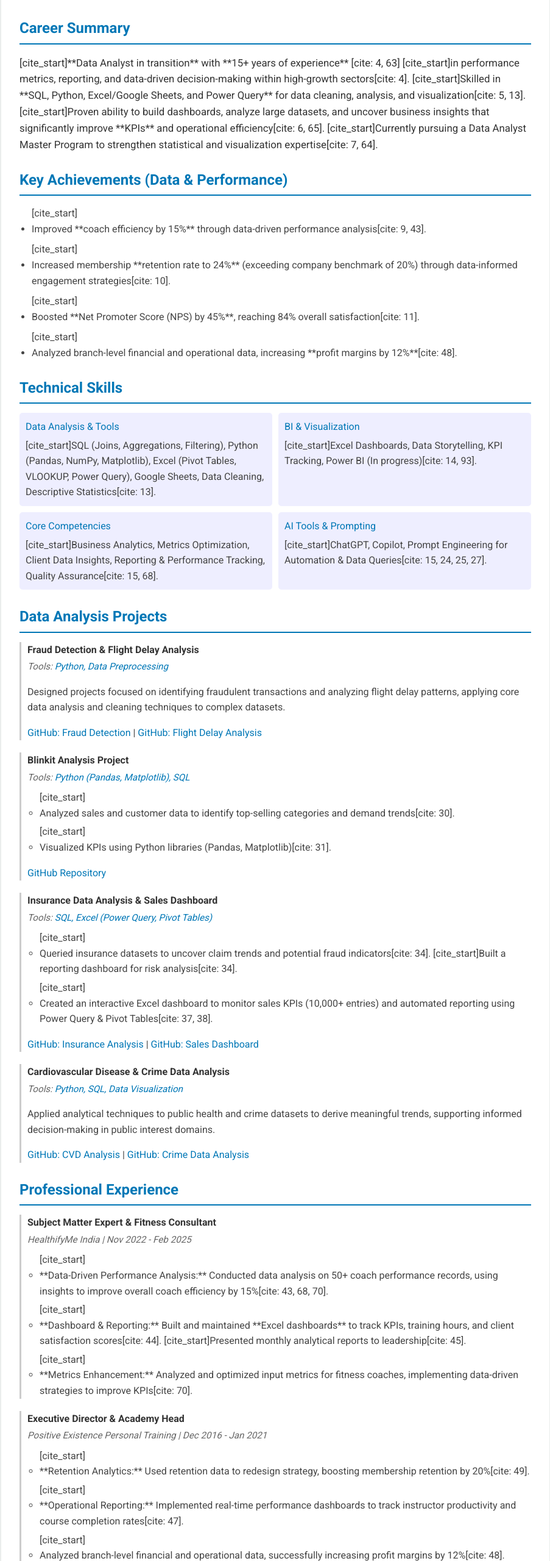
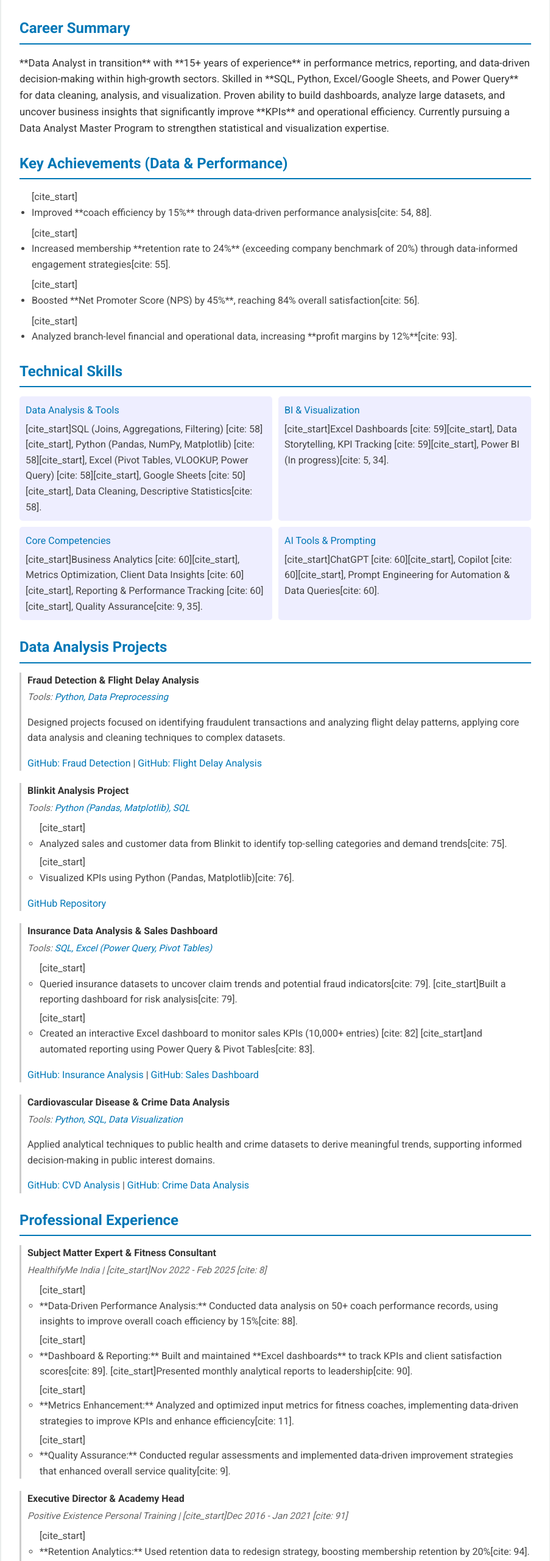
Before and after one commit to rakeshaamalepatil/resume, a plain HTML site: page index.html in a window 1280 px wide. Shown: the part 240-2800 px from the top of the page at 61% size, without its empty margins (188-1091 px from the left). Drawn offline with Linux system fonts and the light colour scheme.

Commit message:
Index.html

```diff
--- a/index.html
+++ b/index.html
@@ -239,17 +239,17 @@
             <section class="summary">
                 <h2>Career Summary</h2>
                 <p>
-                    [cite_start]**Data Analyst in transition** with **15+ years of experience** [cite: 4, 63] [cite_start]in performance metrics, reporting, and data-driven decision-making within high-growth sectors[cite: 4]. [cite_start]Skilled in **SQL, Python, Excel/Google Sheets, and Power Query** for data cleaning, analysis, and visualization[cite: 5, 13]. [cite_start]Proven ability to build dashboards, analyze large datasets, and uncover business insights that significantly improve **KPIs** and operational efficiency[cite: 6, 65]. [cite_start]Currently pursuing a Data Analyst Master Program to strengthen statistical and visualization expertise[cite: 7, 64].
+                    **Data Analyst in transition** with **15+ years of experience** in performance metrics, reporting, and data-driven decision-making within high-growth sectors. Skilled in **SQL, Python, Excel/Google Sheets, and Power Query** for data cleaning, analysis, and visualization. Proven ability to build dashboards, analyze large datasets, and uncover business insights that significantly improve **KPIs** and operational efficiency. Currently pursuing a Data Analyst Master Program to strengthen statistical and visualization expertise.
                 </p>
             </section>
 
             <section>
                 <h2>Key Achievements (Data & Performance)</h2>
                 <ul class="achievement-list">
-                    [cite_start]<li>Improved **coach efficiency by 15%** through data-driven performance analysis[cite: 9, 43].</li>
-                    [cite_start]<li>Increased membership **retention rate to 24%** (exceeding company benchmark of 20%) through data-informed engagement strategies[cite: 10].</li>
-                    [cite_start]<li>Boosted **Net Promoter Score (NPS) by 45%**, reaching 84% overall satisfaction[cite: 11].</li>
-                    [cite_start]<li>Analyzed branch-level financial and operational data, increasing **profit margins by 12%**[cite: 48].</li>
+                    [cite_start]<li>Improved **coach efficiency by 15%** through data-driven performance analysis[cite: 54, 88].</li>
+                    [cite_start]<li>Increased membership **retention rate to 24%** (exceeding company benchmark of 20%) through data-informed engagement strategies[cite: 55].</li>
+                    [cite_start]<li>Boosted **Net Promoter Score (NPS) by 45%**, reaching 84% overall satisfaction[cite: 56].</li>
+                    [cite_start]<li>Analyzed branch-level financial and operational data, increasing **profit margins by 12%**[cite: 93].</li>
                 </ul>
             </section>
 
@@ -258,19 +258,19 @@
                 <div class="skills-grid">
                     <div class="skill-category">
                         <strong>Data Analysis & Tools</strong>
-                        [cite_start]SQL (Joins, Aggregations, Filtering), Python (Pandas, NumPy, Matplotlib), Excel (Pivot Tables, VLOOKUP, Power Query), Google Sheets, Data Cleaning, Descriptive Statistics[cite: 13].
+                        [cite_start]SQL (Joins, Aggregations, Filtering) [cite: 58][cite_start], Python (Pandas, NumPy, Matplotlib) [cite: 58][cite_start], Excel (Pivot Tables, VLOOKUP, Power Query) [cite: 58][cite_start], Google Sheets [cite: 50][cite_start], Data Cleaning, Descriptive Statistics[cite: 58].
                     </div>
                     <div class="skill-category">
                         <strong>BI & Visualization</strong>
-                        [cite_start]Excel Dashboards, Data Storytelling, KPI Tracking, Power BI (In progress)[cite: 14, 93].
+                        [cite_start]Excel Dashboards [cite: 59][cite_start], Data Storytelling, KPI Tracking [cite: 59][cite_start], Power BI (In progress)[cite: 5, 34].
                     </div>
                     <div class="skill-category">
                         <strong>Core Competencies</strong>
-                        [cite_start]Business Analytics, Metrics Optimization, Client Data Insights, Reporting & Performance Tracking, Quality Assurance[cite: 15, 68].
+                        [cite_start]Business Analytics [cite: 60][cite_start], Metrics Optimization, Client Data Insights [cite: 60][cite_start], Reporting & Performance Tracking [cite: 60][cite_start], Quality Assurance[cite: 9, 35].
                     </div>
                     <div class="skill-category">
                         <strong>AI Tools & Prompting</strong>
-                        [cite_start]ChatGPT, Copilot, Prompt Engineering for Automation & Data Queries[cite: 15, 24, 25, 27].
+                        [cite_start]ChatGPT [cite: 60][cite_start], Copilot [cite: 60][cite_start], Prompt Engineering for Automation & Data Queries[cite: 60].
                     </div>
                 </div>
             </section>
@@ -289,8 +289,8 @@
                     <div class="project-title">Blinkit Analysis Project</div>
                     <div class="project-tools">Tools: <span class="tools">Python (Pandas, Matplotlib), SQL</span></div>
                     <ul>
-                        [cite_start]<li>Analyzed sales and customer data to identify top-selling categories and demand trends[cite: 30].</li>
-                        [cite_start]<li>Visualized KPIs using Python libraries (Pandas, Matplotlib)[cite: 31].</li>
+                        [cite_start]<li>Analyzed sales and customer data from Blinkit to identify top-selling categories and demand trends[cite: 75].</li>
+                        [cite_start]<li>Visualized KPIs using Python (Pandas, Matplotlib)[cite: 76].</li>
                     </ul>
                     <a href="https://github.com/rakeshaamalepatil/Blinkit-Analysis-Project" target="_blank">GitHub Repository</a>
                 </div>
@@ -299,8 +299,8 @@
                     <div class="project-title">Insurance Data Analysis & Sales Dashboard</div>
                     <div class="project-tools">Tools: <span class="tools">SQL, Excel (Power Query, Pivot Tables)</span></div>
                     <ul>
-                        [cite_start]<li>Queried insurance datasets to uncover claim trends and potential fraud indicators[cite: 34]. [cite_start]Built a reporting dashboard for risk analysis[cite: 34].</li>
-                        [cite_start]<li>Created an interactive Excel dashboard to monitor sales KPIs (10,000+ entries) and automated reporting using Power Query & Pivot Tables[cite: 37, 38].</li>
+                        [cite_start]<li>Queried insurance datasets to uncover claim trends and potential fraud indicators[cite: 79]. [cite_start]Built a reporting dashboard for risk analysis[cite: 79].</li>
+                        [cite_start]<li>Created an interactive Excel dashboard to monitor sales KPIs (10,000+ entries) [cite: 82] [cite_start]and automated reporting using Power Query & Pivot Tables[cite: 83].</li>
                     </ul>
                     <a href="https://github.com/rakeshaamalepatil/Insurance_Data_Analysis_Project" target="_blank">GitHub: Insurance Analysis</a> |
                     <a href="https://github.com/rakeshaamalepatil/sales-dashboard" target="_blank">GitHub: Sales Dashboard</a>
@@ -320,31 +320,33 @@
 
                 <div class="job">
                     <div class="job-title">Subject Matter Expert & Fitness Consultant</div>
-                    <div class="company-name">HealthifyMe India | Nov 2022 - Feb 2025</div>
+                    <div class="company-name">HealthifyMe India | [cite_start]Nov 2022 - Feb 2025 [cite: 8]</div>
                     <ul>
-                        [cite_start]<li>**Data-Driven Performance Analysis:** Conducted data analysis on 50+ coach performance records, using insights to improve overall coach efficiency by 15%[cite: 43, 68, 70].</li>
-                        [cite_start]<li>**Dashboard & Reporting:** Built and maintained **Excel dashboards** to track KPIs, training hours, and client satisfaction scores[cite: 44]. [cite_start]Presented monthly analytical reports to leadership[cite: 45].</li>
-                        [cite_start]<li>**Metrics Enhancement:** Analyzed and optimized input metrics for fitness coaches, implementing data-driven strategies to improve KPIs[cite: 70].</li>
+                        [cite_start]<li>**Data-Driven Performance Analysis:** Conducted data analysis on 50+ coach performance records, using insights to improve overall coach efficiency by 15%[cite: 88].</li>
+                        [cite_start]<li>**Dashboard & Reporting:** Built and maintained **Excel dashboards** to track KPIs and client satisfaction scores[cite: 89]. [cite_start]Presented monthly analytical reports to leadership[cite: 90].</li>
+                        [cite_start]<li>**Metrics Enhancement:** Analyzed and optimized input metrics for fitness coaches, implementing data-driven strategies to improve KPIs and enhance efficiency[cite: 11].</li>
+                        [cite_start]<li>**Quality Assurance:** Conducted regular assessments and implemented data-driven improvement strategies that enhanced overall service quality[cite: 9].</li>
                     </ul>
                 </div>
 
                 <div class="job">
                     <div class="job-title">Executive Director & Academy Head</div>
-                    <div class="company-name">Positive Existence Personal Training | Dec 2016 - Jan 2021</div>
+                    <div class="company-name">Positive Existence Personal Training | [cite_start]Dec 2016 - Jan 2021 [cite: 91]</div>
                     <ul>
-                        [cite_start]<li>**Retention Analytics:** Used retention data to redesign strategy, boosting membership retention by 20%[cite: 49].</li>
-                        [cite_start]<li>**Operational Reporting:** Implemented real-time performance dashboards to track instructor productivity and course completion rates[cite: 47].</li>
-                        [cite_start]<li>Analyzed branch-level financial and operational data, successfully increasing profit margins by 12%[cite: 48].</li>
+                        [cite_start]<li>**Retention Analytics:** Used retention data to redesign strategy, boosting membership retention by 20%[cite: 94].</li>
+                        [cite_start]<li>**Operational Reporting:** Implemented real-time performance dashboards to track instructor productivity and course completion rates[cite: 92].</li>
+                        [cite_start]<li>Analyzed branch-level financial and operational data, successfully increasing profit margins by 12%[cite: 93].</li>
+                        [cite_start]<li>Designed and delivered data-backed training programs for 200+ coaches[cite: 95].</li>
                     </ul>
                 </div>
 
                 <div class="job">
                     <div class="job-title">Operations Manager & Fitness Academy Head</div>
-                    <div class="company-name">Fiber Fitness Solutions | Jun 2014 - Aug 2016</div>
+                    <div class="company-name">Fiber Fitness Solutions | [cite_start]Jun 2014 - Aug 2016 [cite: 96]</div>
                     <ul>
-                        [cite_start]<li>Designed data-driven training programs based on analysis of client performance datasets[cite: 52].</li>
-                        [cite_start]<li>Conducted participant performance analysis for programs, optimizing retention[cite: 54].</li>
-                        [cite_start]<li>Developed Standard Operating Procedures (SOPs) for reporting and data tracking across multiple locations[cite: 55].</li>
+                        [cite_start]<li>Designed data-driven training programs based on analysis of client performance datasets[cite: 97].</li>
+                        [cite_start]<li>Conducted participant performance analysis for programs, optimizing retention[cite: 99].</li>
+                        [cite_start]<li>Developed Standard Operating Procedures (SOPs) for reporting and data tracking across multiple locations[cite: 100].</li>
                     </ul>
                 </div>
             </section>
@@ -353,15 +355,15 @@
                 <h2>Education & Certifications</h2>
                 <div class="education-item">
                     <strong>Data Analyst Master Program</strong> (In Progress, Expected 2025)
-                    <p>Simplilearn | [cite_start]Mastering Excel, MySQL, Python, R, Power BI [cite: 18, 64]</p>
+                    <p>Simplilearn | [cite_start]Mastering Excel, MySQL, Python, R, Power BI [cite: 5, 25, 63]</p>
                 </div>
                 <div class="education-item">
                     <strong>Bachelor of Commerce</strong>
-                    <p>Pune University, Pune, India | [cite_start]2003-04 [cite: 17, 85]</p>
+                    <p>Savitribai Phule Pune University, Pune, India | [cite_start]2003 [cite: 26, 62]</p>
                 </div>
                 <div class="education-item">
                     <strong>Select Certifications</strong>
-                    [cite_start]<p>Business Analytics with Excel [cite: 21][cite_start], Applied Data Science with Python [cite: 23][cite_start], Prompt Engineering Applications [cite: 25][cite_start], PG Certification in Fitness Management[cite: 90].</p>
+                    [cite_start]<p>Business Analytics with Excel [cite: 66][cite_start], Applied Data Science with Python [cite: 68][cite_start], Prompt Engineering Applications [cite: 70][cite_start], PG Certification in Fitness Management[cite: 31].</p>
                 </div>
             </section>
         </main>
```
